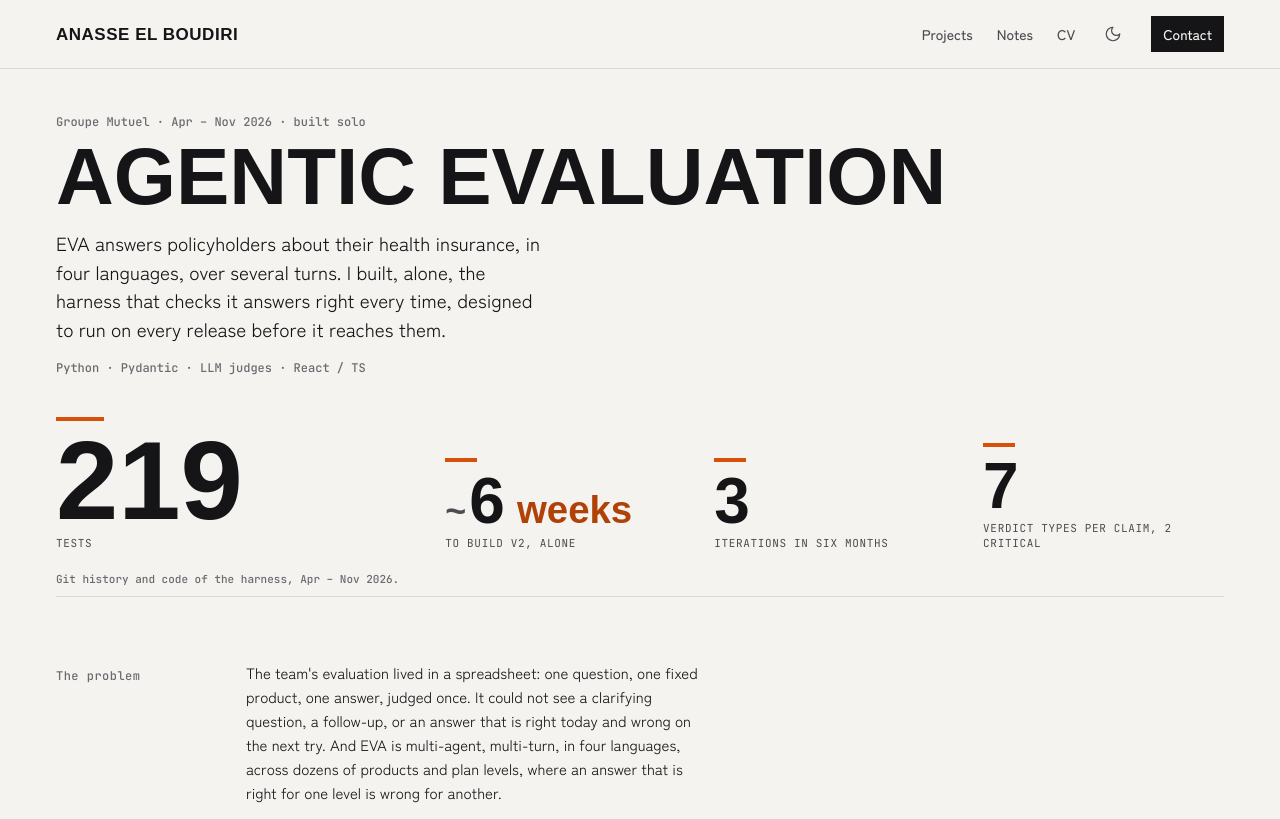
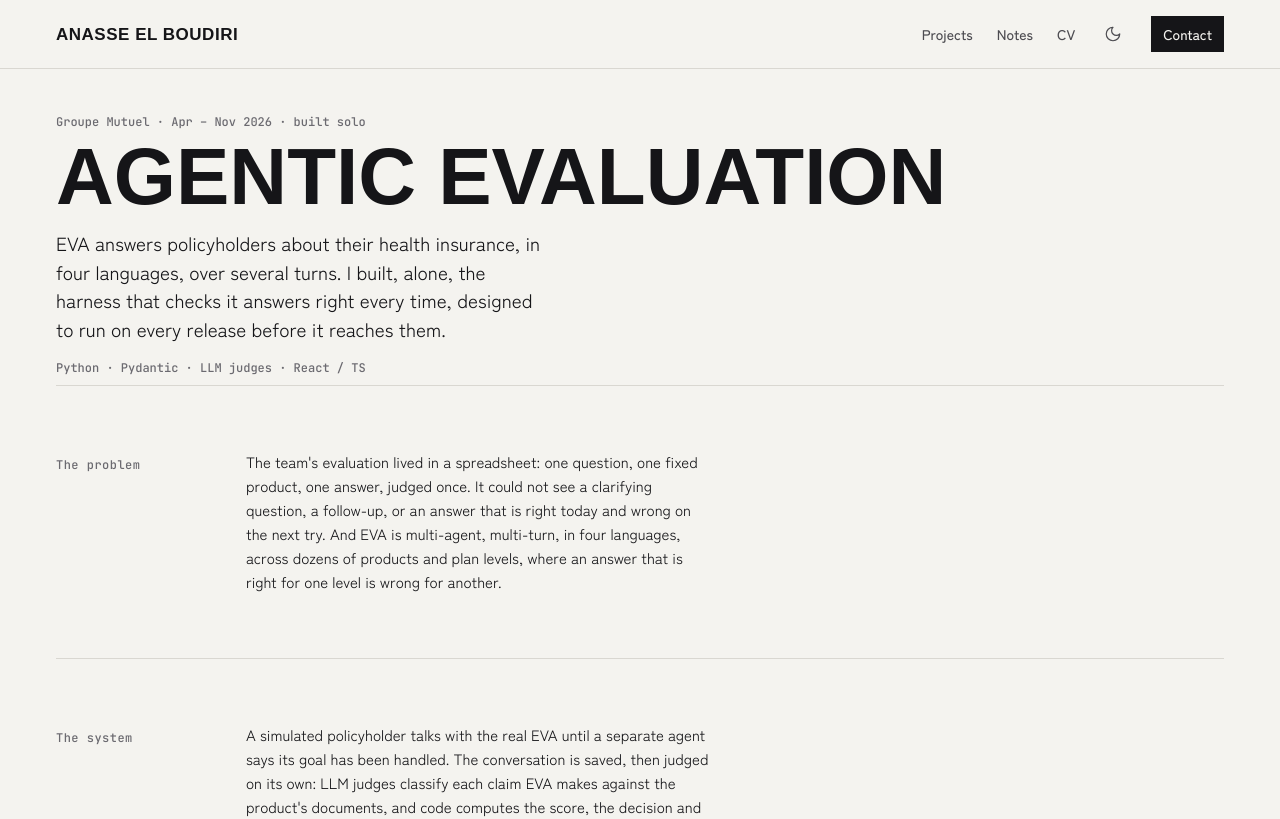
Before and after one commit to anassee15/portfolio, a Next.js app: page /projects/agent-evaluation in a window 1280 px wide. Shown: the top 819 px of the page. Built offline with nearby package versions, Linux system fonts and the light colour scheme; a web font is replaced by a local one.

Commit message:
Drop the key figures from the evaluation page and its card

```diff
--- a/app/projects/[slug]/page.tsx
+++ b/app/projects/[slug]/page.tsx
@@ -29,14 +29,10 @@ export default async function ProjectPage({ params }: Props) {
   const study = await getCaseStudy(slug);
   if (!project || !study) notFound();
 
-  const slots = getCaseSlots(project, study.sections.map((section) => section.id));
-
   return (
     <main className="page-x">
-      <ProjectHeader header={study.header} project={project}>
-        {slots.header?.after}
-      </ProjectHeader>
-      <CaseLayout sections={study.sections} slots={slots} />
+      <ProjectHeader header={study.header} project={project} />
+      <CaseLayout sections={study.sections} slots={getCaseSlots(project, study.sections.map((section) => section.id))} />
       <NextProject project={getNextProject(slug)} />
     </main>
   );
--- a/components/project/ProjectHeader.tsx
+++ b/components/project/ProjectHeader.tsx
@@ -1,16 +1,7 @@
 import type { CaseHeader } from "@/lib/content";
 import type { Project } from "@/data/projects";
 
-/** `children` go under the links, e.g. a project's key figures. */
-export function ProjectHeader({
-  header,
-  project,
-  children,
-}: {
-  header: CaseHeader;
-  project: Project;
-  children?: React.ReactNode;
-}) {
+export function ProjectHeader({ header, project }: { header: CaseHeader; project: Project }) {
   return (
     <header className="pt-11 pb-2">
       <p className="meta">{header.meta}</p>
@@ -28,7 +19,6 @@ export function ProjectHeader({
           ))}
         </p>
       )}
-      {children}
     </header>
   );
 }
--- a/components/project/slots/eva.tsx
+++ b/components/project/slots/eva.tsx
@@ -32,15 +32,8 @@ export function evaSlots(project: Project): CaseSlots {
 }
 
 /** The evaluation harness: the pipeline, then one figure per design choice. */
-export function evaluationSlots(project: Project): CaseSlots {
+export function evaluationSlots(): CaseSlots {
   return {
-    header: {
-      after: (
-        <div className="mt-10">
-          <Figures figures={project.figures} source={project.source} />
-        </div>
-      ),
-    },
     "the-system": {
       after: (
         <div className="mt-8">
--- a/components/projects/ProjectCard.tsx
+++ b/components/projects/ProjectCard.tsx
@@ -32,12 +32,14 @@ export function ProjectCard({ project }: { project: Project }) {
             {project.title}
           </h2>
           <p className={`mt-2 max-w-[52ch] ${lead ? "" : "line-clamp-2"} text-[0.875rem] leading-snug text-ink-2`}>{project.pitch}</p>
-          <dl className="mt-auto flex flex-wrap gap-x-8 gap-y-3 pt-7">
-            {figures.map((figure) => (
-              <CardFigure key={figure.label} figure={figure} />
-            ))}
-          </dl>
-          <p className="meta mt-4">{project.tags.map((tag) => tagLabels[tag]).join(" · ")}</p>
+          {figures.length > 0 && (
+            <dl className="mt-auto flex flex-wrap gap-x-8 gap-y-3 pt-7">
+              {figures.map((figure) => (
+                <CardFigure key={figure.label} figure={figure} />
+              ))}
+            </dl>
+          )}
+          <p className={`meta ${figures.length > 0 ? "mt-4" : "mt-auto pt-7"}`}>{project.tags.map((tag) => tagLabels[tag]).join(" · ")}</p>
         </div>
         {Drawing && lead && (
           <div aria-hidden className="order-first self-center lg:order-none">
--- a/data/projects.ts
+++ b/data/projects.ts
@@ -51,13 +51,8 @@ export const projects: Project[] = [
     tier: "lead",
     tags: ["agents", "llm", "evaluation"],
     stack: ["Python", "Pydantic", "LLM judges", "React / TS"],
-    figures: [
-      { value: "219", label: "tests" },
-      { value: "~6 weeks", label: "to build v2, alone" },
-      { value: "3", label: "iterations in six months" },
-      { value: "7", label: "verdict types per claim, 2 critical" },
-    ],
-    source: "Git history and code of the harness, Apr – Nov 2026.",
+    figures: [],
+    source: "",
   },
   {
     slug: "eva",
```
